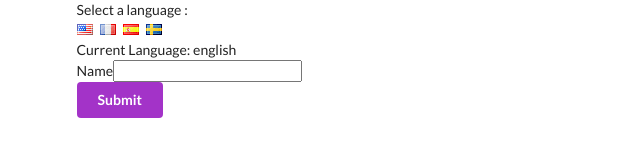
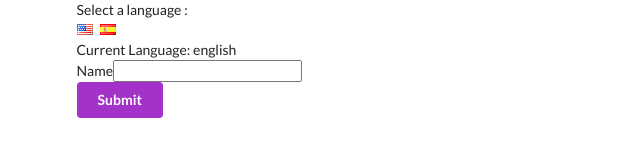
Before and after one commit to unachoza/translate, a React (Create React App) app: page / in a window 1280 px wide. Shown: the top 160 px of the page, without its empty margins (0-640 px from the left). Built offline with nearby package versions, Linux system fonts and the light colour scheme.

Commit message:
gave up on other languages

```diff
--- a/src/components/App.tsx
+++ b/src/components/App.tsx
@@ -21,9 +21,7 @@ class App extends Component<MyState>{
                     Select a language :
                     <br></br>
                     <i className="flag us" onClick={() => this.onLanguageChange('English')}/>
-                    <i className="flag fr" onClick={() => this.onLanguageChange('French')}/>
                     <i className="flag es" onClick={() => this.onLanguageChange('Spanish')}/>
-                    <i className="flag se" onClick={() => this.onLanguageChange('Swedish')}/>
                 </div>
                 Current Language: {this.state.language}
                 <ColorContext.Provider value="purple">
--- a/src/components/Button.tsx
+++ b/src/components/Button.tsx
@@ -5,33 +5,22 @@ import ColorContext from '../contexts/ColorContext'
  class Button extends Component{
    //  static contextType = LanguageContext
 
+   renderButton(color: string){
+      return(
+         <button className={`ui button ${color}`}>
+            <LanguageContext.Consumer>
+               {value => value === "english" ? "Submit" : "Enviar" }
+            </LanguageContext.Consumer>
+         </button>
+      )
+   }
+
      render(){
-         // console.log(this.context)
-         // const text = this.context === 'english'? 'Submit' : 'Enviar'
-         // const text = (this.context) ; {
-         //    switch( this.context ){
-         //        case "english":
-         //           return "Submit"
-         //        case "spanish":
-         //           return 'Enviar'
-         //        case "swedish":
-         //           return 'Lämna'
-         //        case "french":
-         //           return 'Soumettre'
-         //    }
-         //    console.log(text)
-         // }
+
 
          return (
             <ColorContext.Consumer>
-               {(color: string) =>
-               <button className={`ui button ${color}`}>
-               <LanguageContext.Consumer>
-                  {(value) => value === "english" ? "Submit" : "Enviar" }
-               </LanguageContext.Consumer>
-               </button>
-               }
-
+               { color => this.renderButton(color)}
              </ColorContext.Consumer>
          )
      }
--- a/src/components/Field.tsx
+++ b/src/components/Field.tsx
@@ -6,7 +6,8 @@ class Field extends Component{
 
     render(){
         const text = this.context === 'english' ? 'Name' : 'Nombre'
-        console.log('from field', text)
+
+        console.log('from field',text)
         return (
             <div className="ui field">
                 <label>{text}</label>
--- a/tsconfig.json
+++ b/tsconfig.json
@@ -17,7 +17,8 @@
     "resolveJsonModule": true,
     "isolatedModules": true,
     "noEmit": true,
-    "jsx": "preserve"
+    "jsx": "preserve",
+    "noImplicitAny": false
   },
   "include": [
     "src"
```
